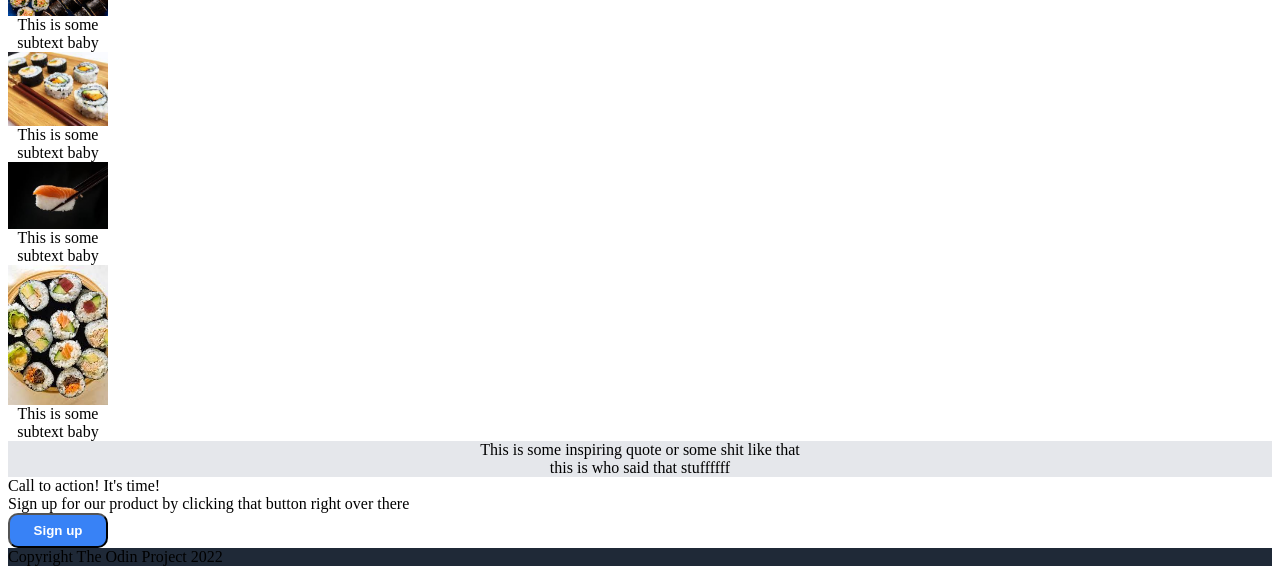
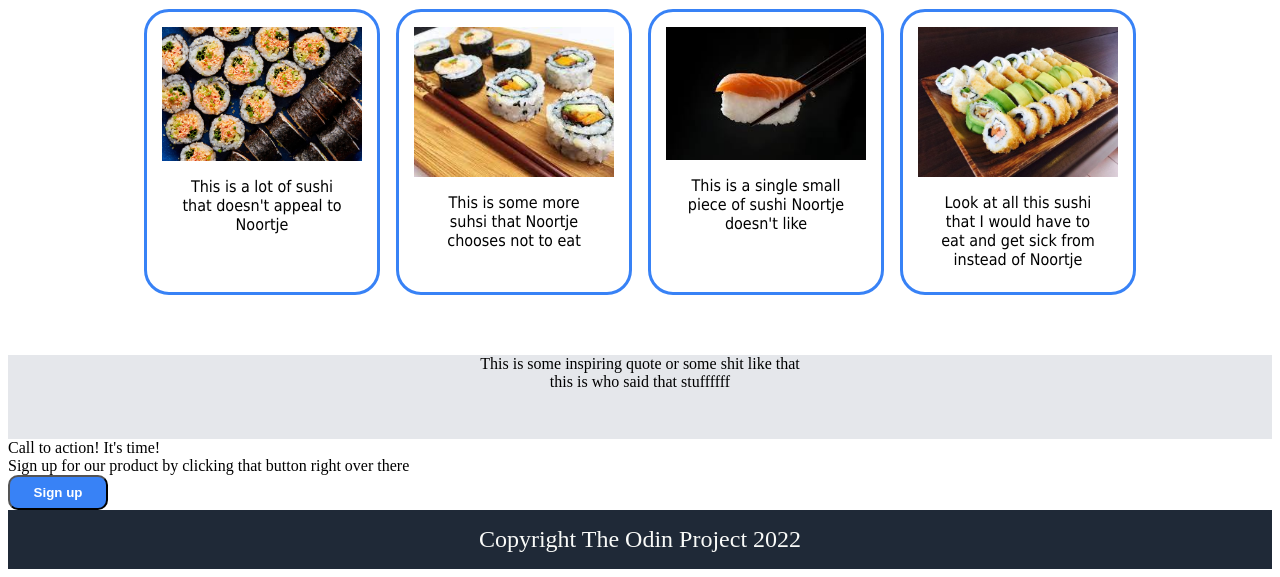
Before and after one commit to JoyandMiracle/Landing-Page-, a plain HTML site: page index.html in a window 1280 px wide. Shown: the part 694-1271 px from the top of the page. Drawn offline with Linux system fonts and the light colour scheme.

Commit message:
finish third content, change sushi image number 4, add boxed around images, center everything, make title a div and add properties to it. Things are going well so far, I shouldn't clutter this but I'm having fun and learning a lot

```diff
--- a/index.html
+++ b/index.html
@@ -27,23 +27,23 @@
         </div>
     </div>
     <div class="second-content">
+        <h1 class="h1">This is all examples of sushi Noortje won't eat</h1>
         <div class="container1">
-            <h1>Some random Information</h1>
             <div class="info">
-                <img src="./images/sushi1.jpg" alt="This is some image here">
-                <div class="infotext">This is some subtext baby</div>
+                <img src="./images/sushi1.jpg" alt="This is some sushi image here">
+                <div class="infotext">This is a lot of sushi that doesn't appeal to Noortje</div>
             </div>
             <div class="info">
-                <img src="./images/sushi2.jpeg" alt="This is some image here">
-                <div class="infotext">This is some subtext baby</div>
+                <img src="./images/sushi2.jpeg" alt="This is some sushi image here">
+                <div class="infotext">This is some more suhsi that Noortje chooses not to eat</div>
             </div>
             <div class="info">
-                <img src="./images/sushi3.jpeg" alt="This is some image here">
-                <div class="infotext">This is some subtext baby</div>
+                <img src="./images/sushi3.jpeg" alt="This is some sushi image here">
+                <div class="infotext">This is a single small piece of sushi Noortje doesn't like</div>
             </div>
             <div class="info">
-                <img src="./images/sushi4.jpeg" alt="This is some image here">
-                <div class="infotext">This is some subtext baby</div>
+                <img src="./images/sushi4.jpg" alt="This is some sushi image here">
+                <div class="infotext">Look at all this sushi that I would have to eat and get sick from instead of Noortje</div>
             </div>
         </div>
 
--- a/style.css
+++ b/style.css
@@ -1,6 +1,4 @@
 body{
-
-
 
 }
 
@@ -81,25 +79,45 @@ ul {
 }
 
 .second-content {
-    flex-direction: column;
-    text-align: center;
+   text-align: center;
+   padding-top: 8px;
+   padding-left: 450px;
+   padding-right: 450px;
+}
 
+.h1 {
+    font-size: 36px;
+    font-weight: bolder;
+    color: #1f2937;
+}
 
-
+.container1 {
+    display: flex;
+    align-content: center;
+    justify-content: center;
+    gap: 16px;
+    padding-bottom: 60px;
 }
 
 .info {
     display: flex;
     flex-direction: column;
-    width: 100px;
-    height: auto
+    border-radius: 25px;
+    border: 3px solid #3882f6;
+    padding: 15px;
+    width: 200px;
+    height: 250px;
+}
+
+.infotext {
+    padding: 16px;
+    font-family: Tahoma, sans-serif;
 }
 
 .third-content{
     background-color: #E5E7EB;
     text-align: center;
-
-
+    padding-bottom: 48px;
 }
 
 .fourth-content {
@@ -108,6 +126,16 @@ ul {
 
 .footer {
     background-color: #1F2937;
+    display: flex;
+    flex-direction: row;
+    justify-content: center;
+    align-items: center;
+    font-size: 24px;
+    color: #f9faf8;
+    padding-left: 450px;
+    padding-right: 450px;
+    padding-top: 16px;
+    padding-bottom: 16px;
 }
 
 .sign-up-bottom {
```
Also changed, not shown: images/sushi4.jpg (added).
